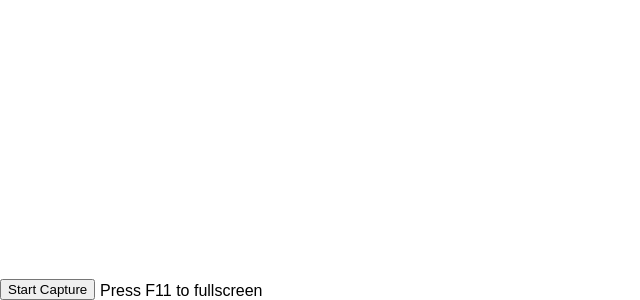
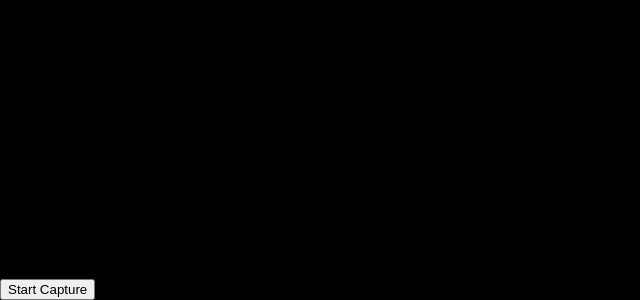
Before and after one commit to TechDudie/Screeny, a plain HTML site: page index.html in a window 1280 px wide. Shown: the part 500-800 px from the top of the page, without its empty margins (0-640 px from the left). Drawn offline with Linux system fonts and the light colour scheme.

Commit message:
Update index.html

```diff
--- a/index.html
+++ b/index.html
@@ -1 +1 @@
-<html><head><title>Screeny</title><style>body{margin:0px;}#p{position:fixed;left:100px;bottom:0px;margin:0px;font-family:Arial,Helvetica,sans-serif;}#n{height:100%;width:100%;position:fixed;top:0px;left:0px;}#o{position:fixed;left:0px;bottom:0px;z-index:1;}</style></head><body><button id="o" onclick="r();">Start Capture</button><p id="p">Press F11 to fullscreen</p><video id="n" autoplay></video><script>function e(t){return document.getElementById(t);}const t=e("o");const p=e("p");const i=e("n");const s={video:{displaySurface:"window",},audio:true,};async function r(){try{i.srcObject=await navigator.mediaDevices.getDisplayMedia(s);t.remove();p.remove()}catch(err){console.error(err);}}</script></body></html>
+<html><head><title>Screeny</title><style>body{margin:0px;background-color:black;}#p{position:fixed;left:100px;bottom:0px;margin:0px;font-family:Arial,Helvetica,sans-serif;}#n{height:100%;width:100%;position:fixed;top:0px;left:0px;}#o{position:fixed;left:0px;bottom:0px;z-index:1;}</style></head><body><button id="o" onclick="r();">Start Capture</button><p id="p">Press F11 to fullscreen</p><video id="n" autoplay></video><script>function e(t){return document.getElementById(t);}const t=e("o");const p=e("p");const i=e("n");const s={video:{displaySurface:"window",},audio:true,};async function r(){try{i.srcObject=await navigator.mediaDevices.getDisplayMedia(s);t.remove();p.remove()}catch(err){console.error(err);}}</script></body></html>
```
